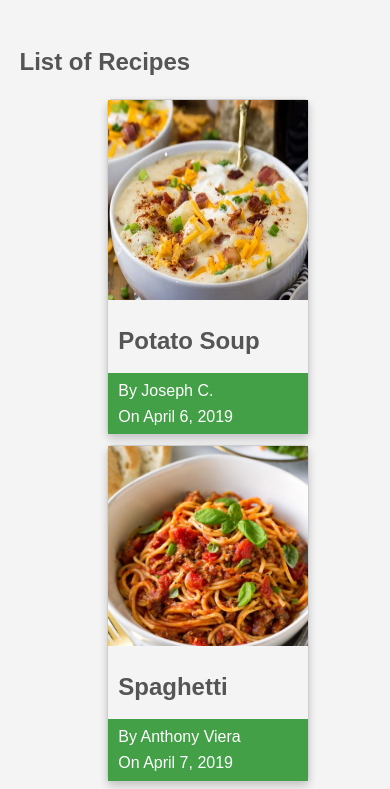
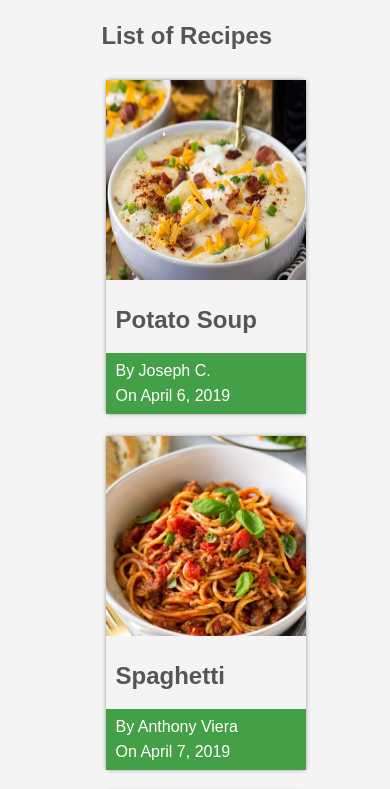
Before and after one commit to Mateaus/Recipe_Project, a Django app: page / in a window 390 px wide. Shown: the part 504-1293 px from the top of the page. Run offline with Django 3.2, Linux system fonts and the light colour scheme.

Commit message:
Added template inheritance, added highlight on hover for the a tags and better responsiveness transition for the cards recipes.

```diff
--- a/school_project/food_recipe/static/food_recipe/style.css
+++ b/school_project/food_recipe/static/food_recipe/style.css
@@ -14,7 +14,7 @@
 }
 
 .container {
-	width: 90%;
+	width: 80%;
 	margin:auto;
 	overflow: hidden;
 }
@@ -22,6 +22,11 @@
 #main-header {
 	background-color: #5a9216;
 	color: #fff;
+}
+
+#main-header a {
+	color: #fff;
+	text-decoration: none;
 }
 
 #navbar {
@@ -64,6 +69,10 @@
 	padding-right: 15px;
 }
 
+#highlight:hover a {
+	color: #4b830d;
+}
+
 #showcase {
 	background-image: url('../images/showcase.jpg');
 	background-position: center center;
@@ -81,7 +90,8 @@
 }
 
 #main {
-	width: 100%;
+	width: 90%;
+	margin: auto;
 	box-sizing: border-box;
 }
 
@@ -89,9 +99,9 @@
 	float: left;
 	width: auto;
 	border:1px solid #ccc;
-	margin: 5px;
+	margin: 1%;
 	box-sizing: border-box;
-	box-shadow: 0 4px 8px 0 rgba(0,0,0,0.2);
+	box-shadow: 0px 0px 4px 0px rgba(0,0,0,0.2);
 	transition: 0.3s;
 	border-radius: 5px;
 }
@@ -102,7 +112,7 @@
 }
 
 #card:hover {
-  box-shadow: 0 8px 16px 0 rgba(0,0,0,0.2);
+  box-shadow: 0px 0px 12px 20px rgba(0,0,0,0.2);
 }
 
 #card h1,p {
@@ -129,7 +139,7 @@
 	margin-top: 40px;
 }
 
-@media(max-width:650px) {
+@media(max-width:500px) {
 	#main {
 		width: 100%;
 		float: none;
@@ -139,7 +149,12 @@
 		display: list-item;
 	}
 
+	#main {
+		margin-left: 20%;
+	}
+
 	#card {
-		margin-left: 25%;
+		margin-top: 10px;
+		margin-bottom: 10px;
 	}
 }
--- /dev/null
+++ b/school_project/food_recipe/templates/food_recipe/base.html
@@ -0,0 +1,53 @@
+{% load static %}
+<!DOCTYPE html>
+<html>
+<head>
+	{% if title %}
+		<title>Recipe - {{ title }}</title>
+	{% else %}
+		<title>Recipe</title>
+	{% endif %}
+	<link rel="stylesheet" type="text/css" href="{% static 'food_recipe/style.css' %}">
+
+	<script>
+		var navbar = document.getElementsById("navbar");
+		var n = navbar.length;
+		function changeColor(color) {
+
+		}
+
+	</script>
+
+</head>
+<body>
+	<header id="main-header">
+		<div class="container">
+			<h1><a href="{% url 'food_recipe-home' %}">Food Recipes</a></h1>
+		</div>
+	</header>
+
+	<nav id="navbar">
+		<div class="container">
+			<div id="navbar-left">
+				<ul>
+					<li id="highlight"><a href="{% url 'food_recipe-home' %}">Home</a></li>
+					<li id="highlight"><a href="#">About</a></li>
+					<li id="highlight"><a href="#">Contact</a></li>
+				</ul>
+			</div>
+			<div id="navbar-right">
+				<ul>
+					<li id="highlight"><a href="#">Login</a></li>
+					<li id="highlight"><a href="#">Register</a></li>
+				</ul>
+			</div>
+		</div>
+	</nav>
+
+	{% block content %} {% endblock %}
+
+	<footer id="main-footer">
+		<p>Copyright &copy; 2017 Food Recipe</p>
+	</footer>
+</body>
+</html>
--- a/school_project/food_recipe/templates/food_recipe/index.html
+++ b/school_project/food_recipe/templates/food_recipe/index.html
@@ -1,36 +1,5 @@
-{% load static %}
-<!DOCTYPE html>
-<html>
-<head>
-	<title></title>
-	<link rel="stylesheet" type="text/css" href="{% static 'food_recipe/style.css' %}">
-</head>
-<body>
-	<header id="main-header">
-		<div class="container">
-			<h1>Food Recipes</h1>
-		</div>
-	</header>
-
-	<nav id="navbar">
-		<div class="container">
-			<div id="navbar-left">
-				<ul>
-					<li><a href="#">Home</a></li>
-					<li><a href="#">About</a></li>
-					<li><a href="#">Services</a></li>
-					<li><a href="#">Contact</a></li>
-				</ul>
-			</div>
-			<div id="navbar-right">
-				<ul>
-					<li><a href="#">Login</a></li>
-					<li><a href="#">Register</a></li>
-				</ul>
-			</div>
-		</div>
-	</nav>
-
+{% extends "food_recipe/base.html" %}
+{% block content %}
 	<section id="showcase">
 		<div class="container">
 		</div>
@@ -51,9 +20,4 @@
 			{% endfor %}
 		</section>
 	</div>
-
-	<footer id="main-footer">
-		<p>Copyright &copy; 2017 Food Recipe</p>
-	</footer>
-</body>
-</html>
+{% endblock content %}
```
